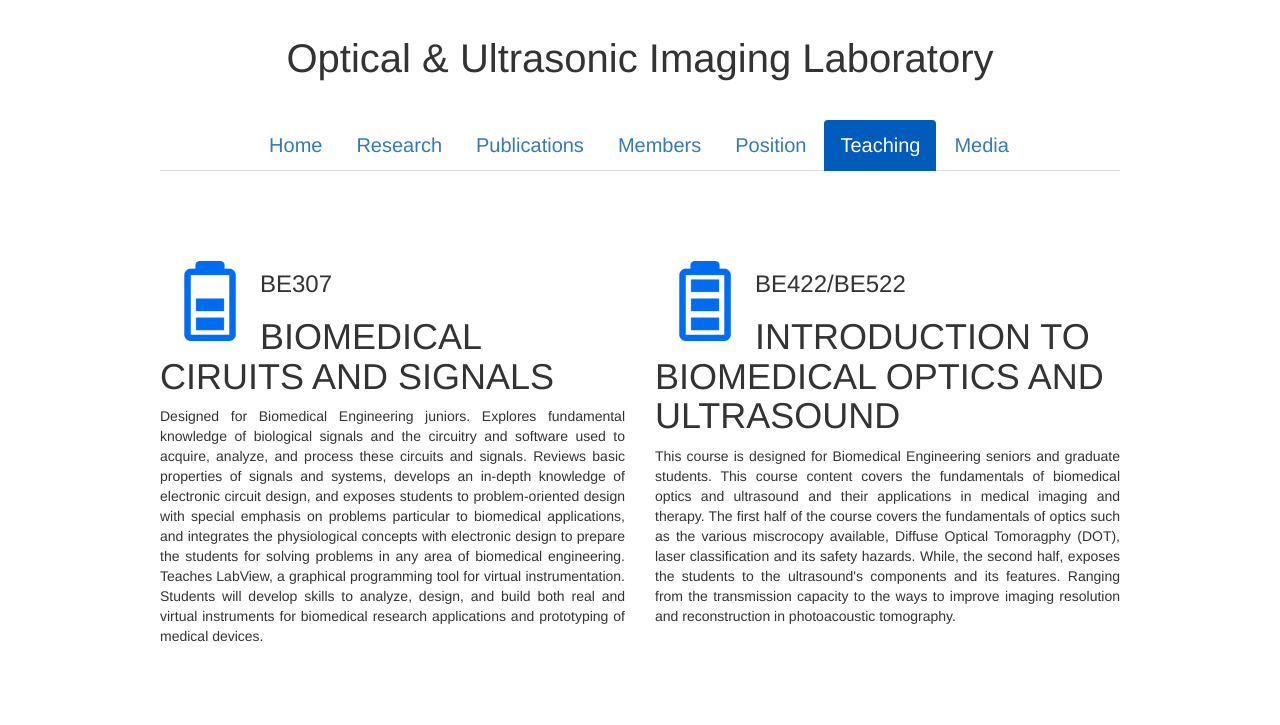
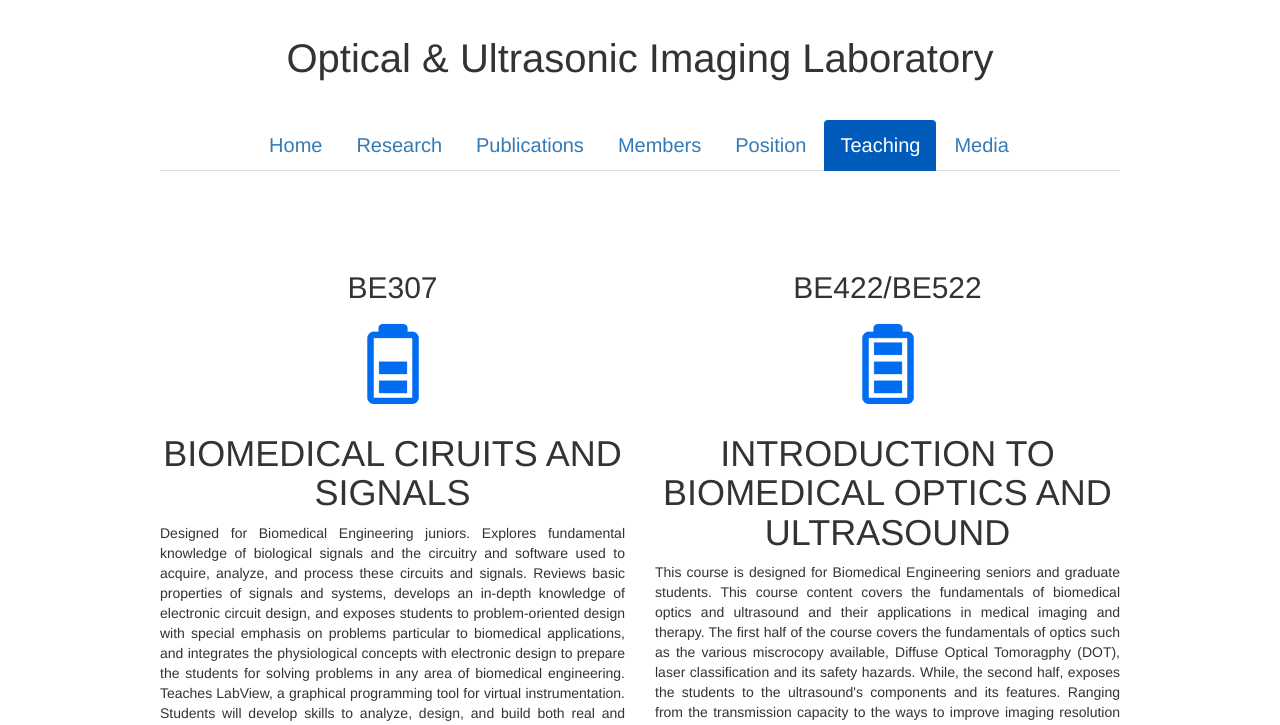
Before and after one commit to rlim2/projectx, a website: page pug/teaching.pug in a window 1280 px wide. Shown: the part 64-789 px from the top of the page. Drawn offline with nearby package versions, Linux system fonts and the light colour scheme; files that its build step writes are made by us from their sources; files whose address does not match are found by name.

Commit message:
Improvements for infographics on index, position and teaching

```diff
--- a/pug/position.pug
+++ b/pug/position.pug
@@ -16,7 +16,7 @@ html
       .wrapper
         .row
           .col-md-12.col-sm-12
-            img.mini(src="img/certificate.png" alt="Nada")
+            img.center-block(src="img/certificate.png" alt="Nada")
             h1.text-uppercase Predoctoral Positions
             p.text-justify Predoctoral research assistant positions are available at Dr. Xia's Lab. Applicants who majored in Biomedical Engineering, Applied Physics, Optics, Mechanical Engineering, or a related engineering field are encouraged apply. Preferences will be given to candidates with background in optics, ultrasonics or imaging.
             p.text-justify Interested students may email curriculum vitae to Dr. Xia at junxia@buffalo.edu.
--- a/pug/teaching.pug
+++ b/pug/teaching.pug
@@ -16,14 +16,14 @@ html
       .wrapper
         .row
           .col-md-6.col-sm-12
-            img.mini(src="img/battery2.png" alt="Nada")
-            h3.text-uppercase BE307
-            h1.text-uppercase Biomedical Ciruits and Signals
+            h2.text-uppercase.text-center BE307
+            img.center-block(src="img/battery2.png" alt="Nada")
+            h1.text-uppercase.text-center Biomedical Ciruits and Signals
             p.text-justify Designed for Biomedical Engineering juniors. Explores fundamental knowledge of biological signals and the circuitry and software used to acquire, analyze, and process these circuits and signals. Reviews basic properties of signals and systems, develops an in-depth knowledge of electronic circuit design, and exposes students to problem-oriented design with special emphasis on problems particular to biomedical applications, and integrates the physiological concepts with electronic design to prepare the students for solving problems in any area of biomedical engineering. Teaches LabView, a graphical programming tool for virtual instrumentation. Students will develop skills to analyze, design, and build both real and virtual instruments for biomedical research applications and prototyping of medical devices.
           .col-md-6.col-sm-12
-            img.mini(src="img/battery3.png" alt="Nada")
-            h3.text-uppercase BE422/BE522
-            h1.text-uppercase Introduction to Biomedical Optics and Ultrasound
+            h2.text-uppercase.text-center BE422/BE522
+            img.center-block(src="img/battery3.png" alt="Nada")
+            h1.text-uppercase.text-center Introduction to Biomedical Optics and Ultrasound
             p.text-justify This course is designed for Biomedical Engineering seniors and graduate students. This course content covers the fundamentals of biomedical optics and ultrasound and their applications in medical imaging and therapy. The first half of the course covers the fundamentals of optics such as the various miscrocopy available, Diffuse Optical Tomoragphy (DOT), laser classification and its safety hazards. While, the second half, exposes the students to the ultrasound's components and its features. Ranging from the transmission capacity to the ways to improve imaging resolution and reconstruction in photoacoustic tomography.
     include ./includes/_footer.pug
     script(src="js/main.js")
--- a/sass/main.sass
+++ b/sass/main.sass
@@ -56,8 +56,7 @@ header
     font-size: 10rem
     color: white
 
-.mini
-  float: left
+.center-block
   max-width: 100px
   padding: 10px
 
```
Also changed, not shown: pug/index.pug (+6 -6 lines), css/main.css, index.html, position.html, teaching.html.
